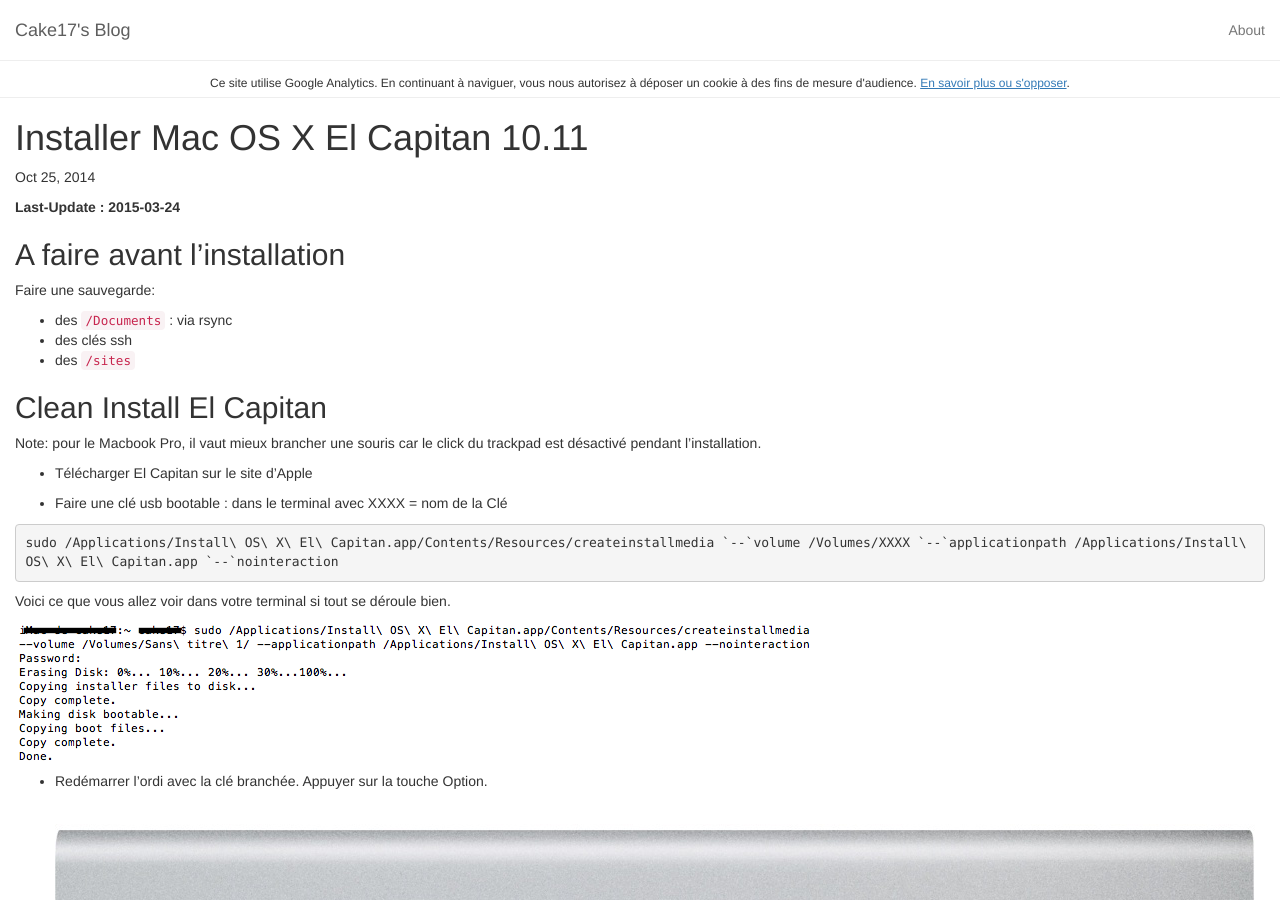
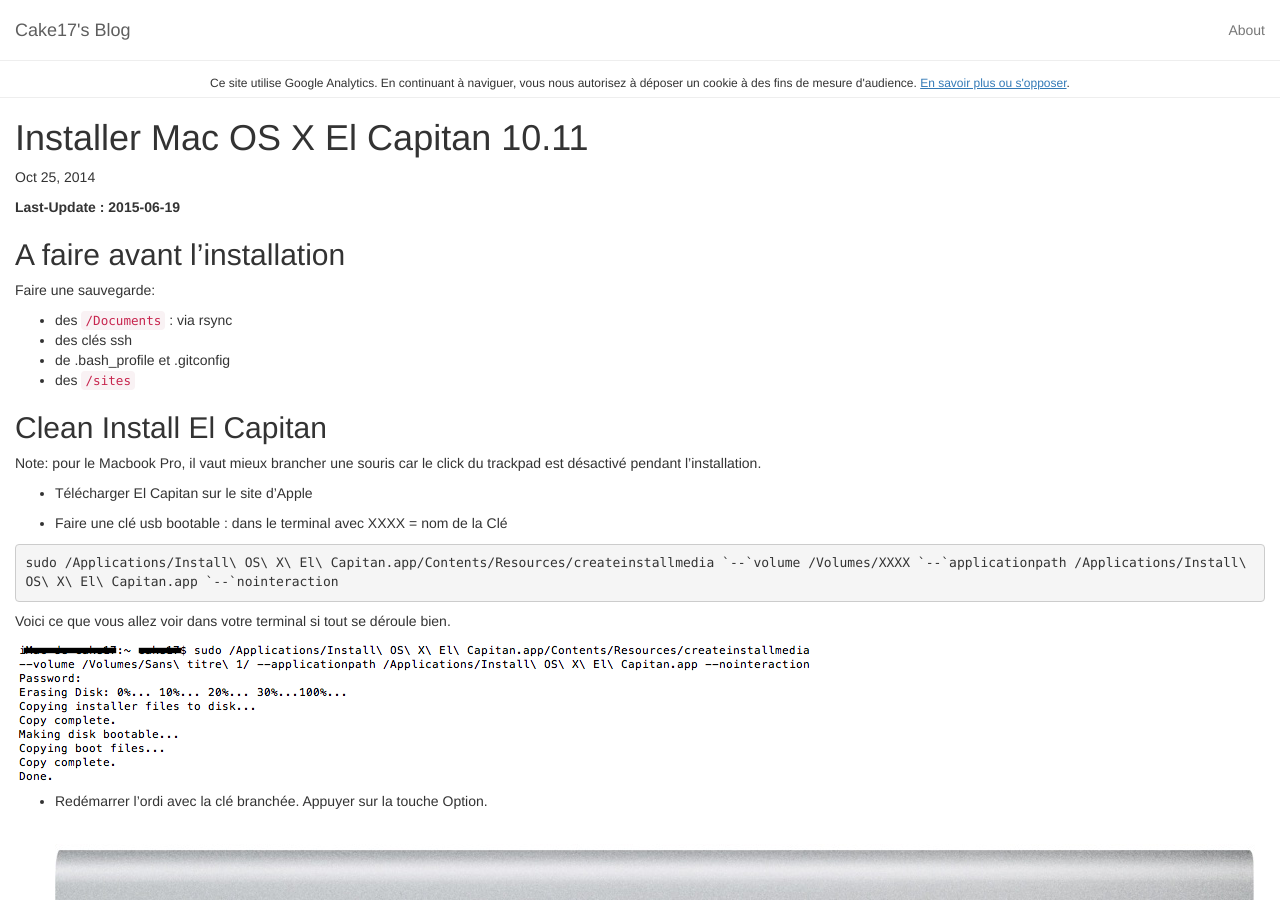
Before and after one commit to cake17/cake17.github.io, a Jekyll site: the page built from _posts/2014-10-25-install-os-x.md, in a window 1280 px wide and 900 px high. Built offline with Jekyll 4.4.1, drawn with Linux system fonts in a browser that asks for light colours; comment, search, counter and statistics services are not loaded.

Commit message:
add elements to save before reinstall

```diff
--- a/_posts/2014-10-25-install-os-x.md
+++ b/_posts/2014-10-25-install-os-x.md
@@ -6,13 +6,15 @@
 lang: fr
 ---
 
-**Last-Update : 2015-03-24**
+**Last-Update : 2015-06-19**
 
 ## A faire avant l'installation
 
 Faire une sauvegarde:
+
 - des `/Documents` : via rsync
 - des clés ssh
+- de .bash_profile et .gitconfig
 - des `/sites`
 
 ## Clean Install El Capitan
```
